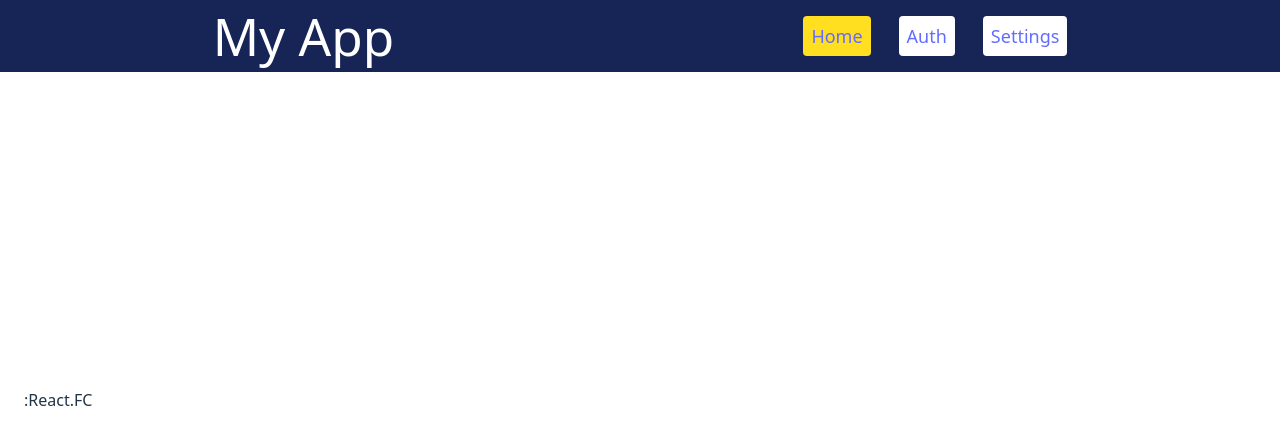
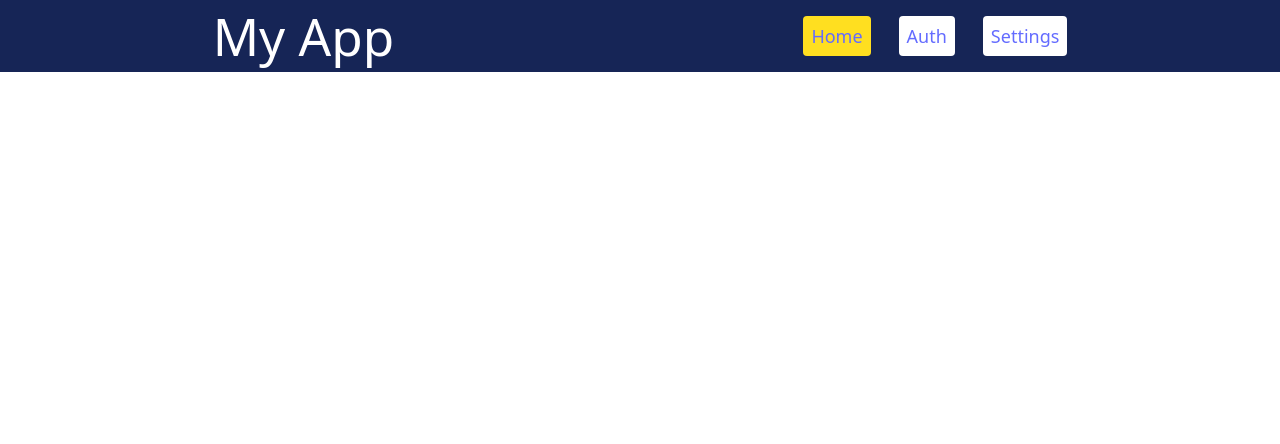
Before and after one commit to frau-azadeh/react-form, a React (Vite) app: page / in a window 1280 px wide. Shown: the top 444 px of the page. Built offline with nearby package versions, Linux system fonts and the light colour scheme.

Commit message:
add home

```diff
--- a/src/pages/Home.tsx
+++ b/src/pages/Home.tsx
@@ -2,7 +2,9 @@ import React from 'react'
 
 const Home:React.FC = () => {
   return (
-    <div>:React.FC</div>
+    <div>
+
+    </div>
   )
 }
 
```
